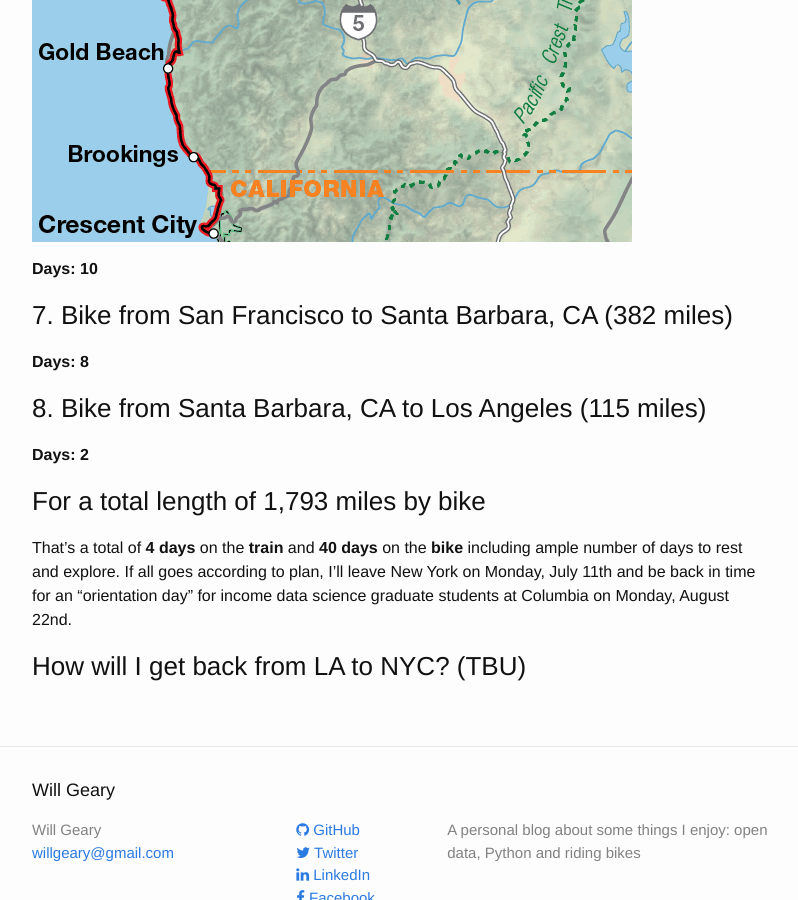
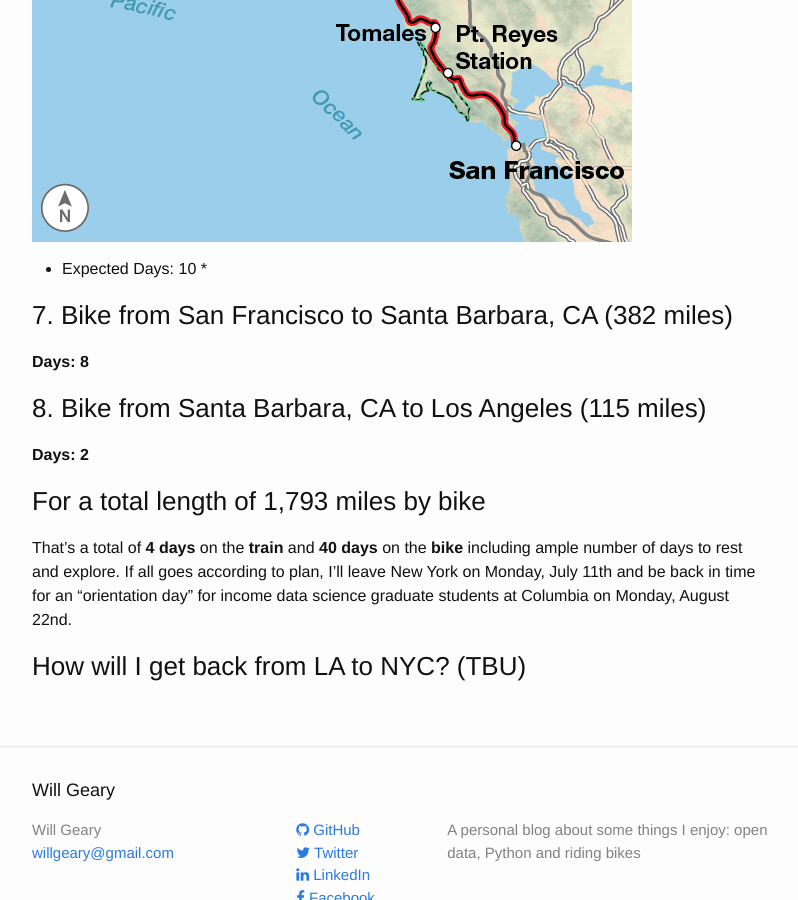
Before and after one commit to willgeary/willgeary.github.io, a Jekyll site: the page built from _posts/2016-05-20-biking-from-vancouver-to-los-angeles.markdown, in a window 1280 px wide and 900 px high, scrolled down 5775 px. Shown: the whole window, without its empty margins (238-1036 px from the left). Built offline with Jekyll 4.4.1, drawn with Linux system fonts in a browser that asks for light colours; nearby versions of some CDN libraries.

Commit message:
save my work

```diff
--- a/_posts/2016-05-20-biking-from-vancouver-to-los-angeles.markdown
+++ b/_posts/2016-05-20-biking-from-vancouver-to-los-angeles.markdown
@@ -49,10 +49,9 @@
 
 Push on down the California coast line all the way down to San Francisco. I'm particularly excited about seeing the "Lost Coast". The Lost Coast is a remote stretch of the California coastline so rugged that it forced the Coast Highway inland. With no road or cell phone signal for miles, the Lost Coast is a rare stretch of undeveloped coastline.
 
-![fig]({{ site.url }}/assets/2016-05-20-astoria-crescent-city.gif)
+![fig]({{ site.url }}/assets/2016-05-20-crescent-city-san-francisco.gif)
 
-
-**Days: 10**
+* Expected Days: 10 *
 
 ### 7. Bike from San Francisco to Santa Barbara, CA (382 miles)
 
```
